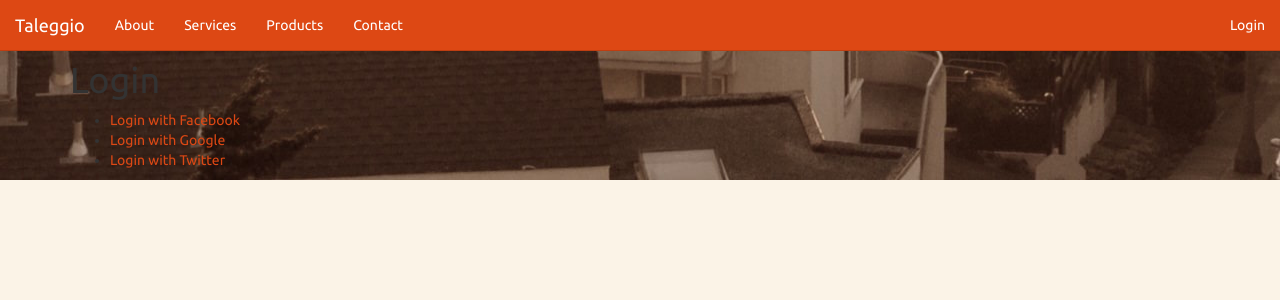
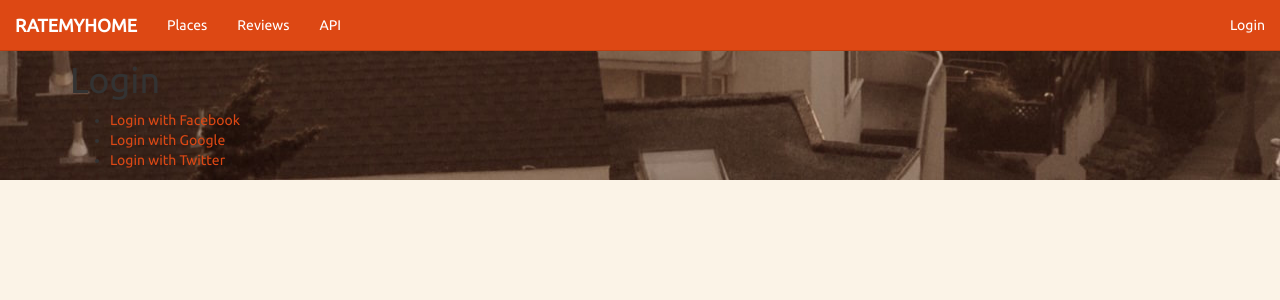
Before and after one commit to schuylerc/bitcamp15, a Django app: page /auth_test/ in a window 1280 px wide. Shown: the top 300 px of the page. Run offline with Django 3.2, Linux system fonts and the light colour scheme; some libraries are stand-ins or nearby versions.

Commit message:
Update base template to have correct nav elements and logo

```diff
--- a/taleggio/templates/base.html
+++ b/taleggio/templates/base.html
@@ -44,25 +44,21 @@
                     <span class="icon-bar"></span>
                     <span class="icon-bar"></span>
                 </button>
-                <a class="navbar-brand page-scroll" href="#page-top">Taleggio</a>
+                <a class="navbar-brand page-scroll" href="#page-top"><strong>RATEMYHOME</strong></a>
             </div>
 
             <!-- Collect the nav links, forms, and other content for toggling -->
             <div class="collapse navbar-collapse" id="bs-example-navbar-collapse-1">
                 <ul class="nav navbar-nav">
                     <li>
-                        <a class="page-scroll" href="#about">About</a>
+                        <a class="page-scroll" href="/dwelling">Places</a>
                     </li>
                     <li>
-                        <a class="page-scroll" href="#services">Services</a>
+                        <a class="page-scroll" href="/reviews">Reviews</a>
                     </li>
                     <li>
-                        <a class="page-scroll" href="#portfolio">Products</a>
+                        <a class="page-scroll" href="/api/v1">API</a>
                     </li>
-                    <li>
-                        <a class="page-scroll" href="#contact">Contact</a>
-                    </li>
-
                 </ul>
                 <ul class="nav navbar-nav navbar-right">
 
```
